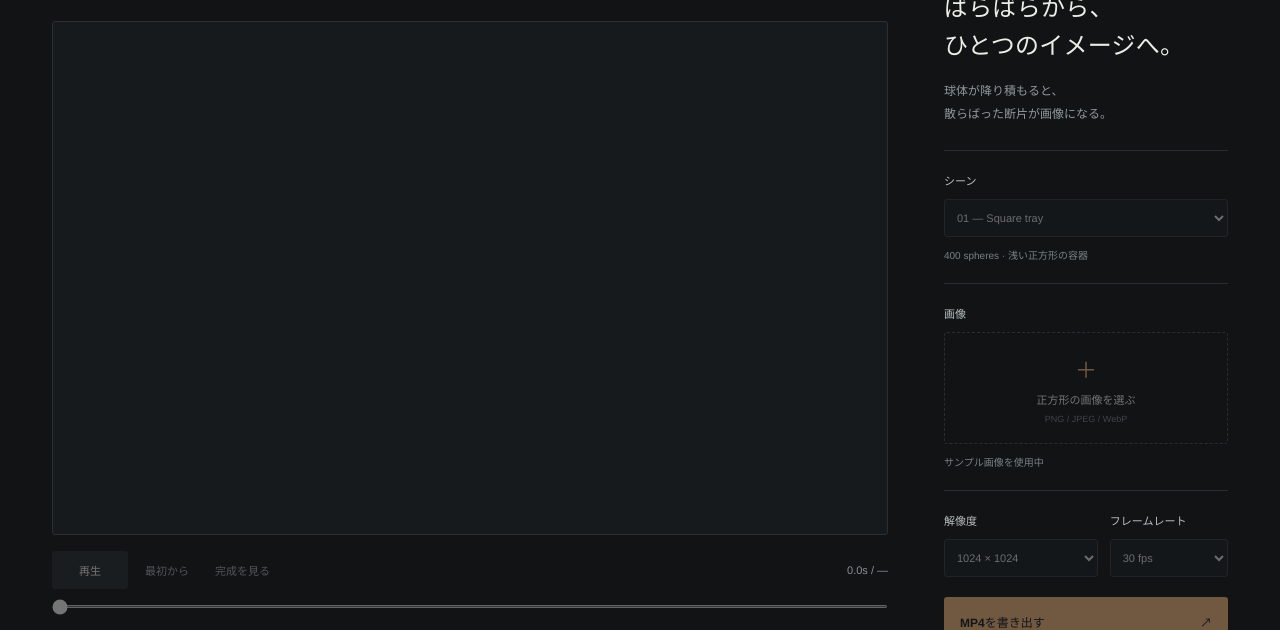
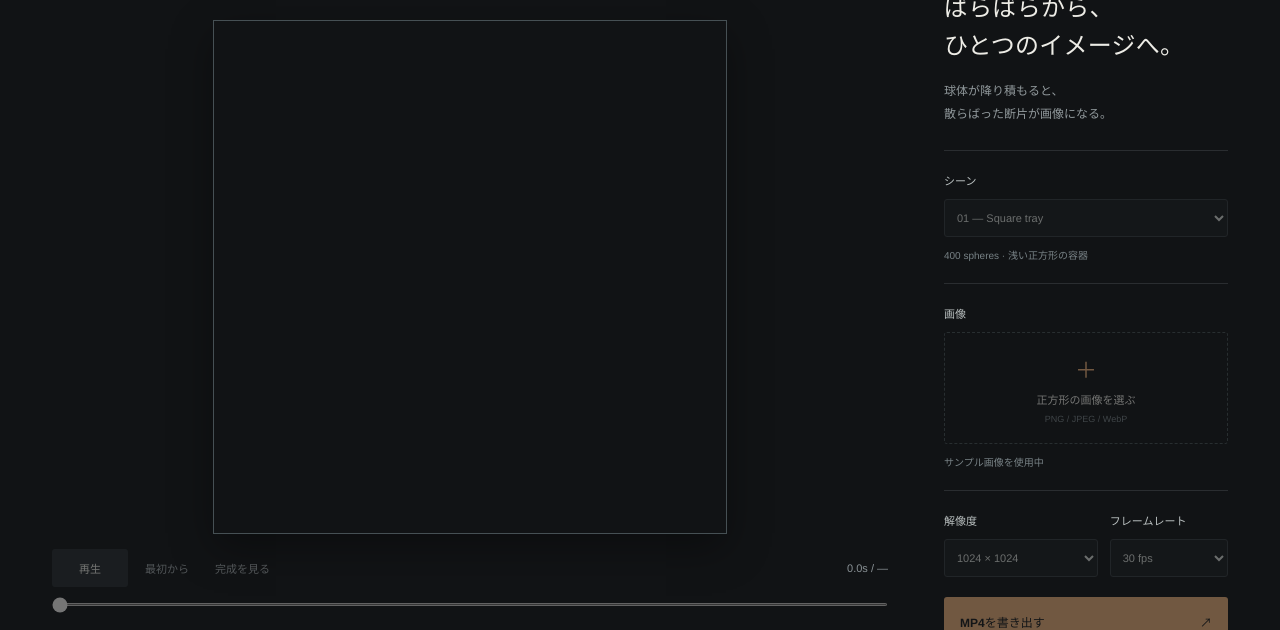
Before and after one commit to novogrammer/deterministic-replay, a website built with Vite: page src/index.html in a window 1280 px wide. Shown: the part 179-809 px from the top of the page. Built offline with nearby package versions, Linux system fonts and the light colour scheme; what @dimforge/rapier3d-deterministic-compat would draw is missing.

Commit message:
canvasの境界をわかりやすくする

```diff
--- a/src/style.scss
+++ b/src/style.scss
@@ -35,8 +35,15 @@ button:disabled, select:disabled { cursor: wait; opacity: 0.45; }
   &__eyebrow { margin: 0 0 8px; font-size: 9px; letter-spacing: 0.16em; color: #8a9296; }
   &__title { margin: 0; font-size: 30px; font-weight: 500; letter-spacing: -0.04em; }
   &__badge { font-size: 9px; letter-spacing: 0.12em; color: #b7c2b6; border: 1px solid #3d4940; padding: 6px 10px; border-radius: 20px; }
-  &__stage { display: flex; justify-content: center; background: #171a1c; border: 1px solid #2b3033; border-radius: 3px; overflow: hidden; }
-  &__canvas { display: block; width: min(100%, var(--output-size, 1024px), 64vh); height: auto; aspect-ratio: 1; }
+  &__stage { width: fit-content; max-width: 100%; margin-inline: auto; }
+  &__canvas {
+    display: block;
+    width: min(var(--output-size, 1024px), 64vh);
+    max-width: 100%;
+    height: auto;
+    aspect-ratio: 1;
+    box-shadow: 0 0 0 1px #465054, 0 14px 40px rgb(0 0 0 / 35%);
+  }
 }
 
 .playback {
@@ -117,7 +124,7 @@ button:disabled, select:disabled { cursor: wait; opacity: 0.45; }
     &__footer { flex-direction: column; }
   }
   .workspace { display: flex; flex-direction: column; gap: 34px; padding-top: 26px; }
-  .preview__canvas { width: min(100%, var(--output-size, 1024px)); }
+  .preview__canvas { width: var(--output-size, 1024px); }
   .panel__intro { padding-bottom: 24px; }
   .panel__title { font-size: 24px; }
 }
```
